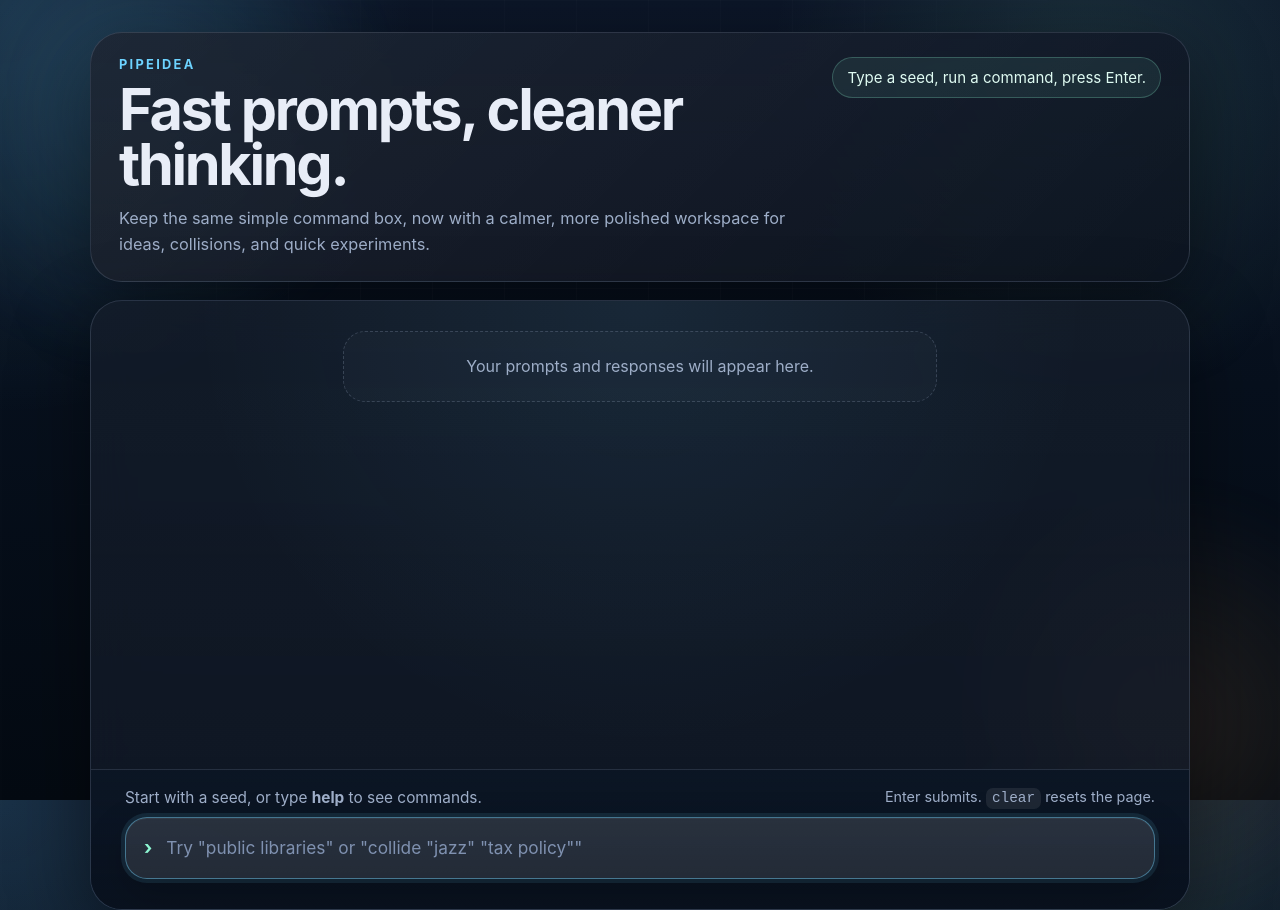
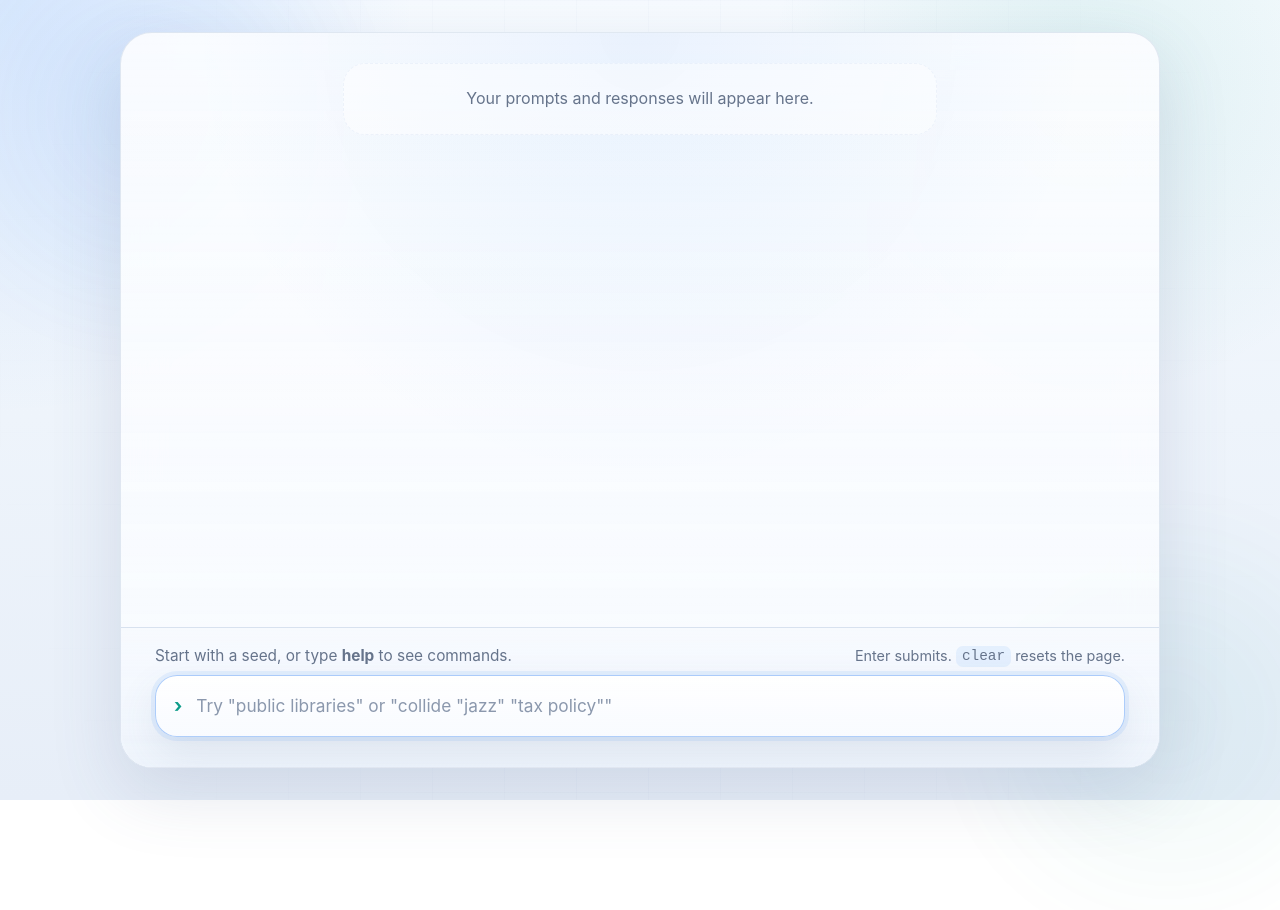
Before and after one commit to kainan-cha/pipeidea, a website: page cloudflare/worker/public/index.html in a window 1280 px wide. After the commit the page ends 800 px from the top, so only its background shows below. Drawn offline with Linux system fonts and the light colour scheme.

Commit message:
minor fix
Signed-off-by: Kainan Cha <kainan@layer1-labs.com>

```diff
--- a/cloudflare/worker/public/app.css
+++ b/cloudflare/worker/public/app.css
@@ -1,22 +1,16 @@
 :root {
-  --bg: #08111f;
-  --bg-deep: #050b14;
-  --panel: rgba(10, 19, 34, 0.72);
-  --panel-strong: rgba(12, 23, 40, 0.92);
-  --panel-soft: rgba(255, 255, 255, 0.04);
-  --surface: rgba(255, 255, 255, 0.06);
-  --surface-strong: rgba(255, 255, 255, 0.08);
-  --ink: #e8edf7;
-  --muted: #9eaec8;
-  --line: rgba(184, 202, 233, 0.16);
-  --accent: #6dd3ff;
-  --accent-strong: #8df6d2;
-  --accent-warm: #ffb36d;
-  --danger: #ff9090;
-  --shadow: 0 24px 80px rgba(0, 0, 0, 0.45);
+  --panel: rgba(247, 250, 255, 0.82);
+  --panel-strong: rgba(241, 246, 254, 0.94);
+  --surface: rgba(255, 255, 255, 0.72);
+  --surface-strong: rgba(255, 255, 255, 0.84);
+  --ink: #182235;
+  --muted: #66748b;
+  --line: rgba(94, 122, 166, 0.16);
+  --accent: #1570ef;
+  --accent-strong: #0f9d8a;
+  --danger: #c24141;
+  --shadow: 0 24px 70px rgba(74, 96, 135, 0.16);
   --radius-xl: 32px;
-  --radius-lg: 24px;
-  --radius-md: 18px;
 }
 
 * { box-sizing: border-box; }
@@ -29,14 +23,15 @@ body {
 body {
   margin: 0;
   background:
-    radial-gradient(circle at top left, rgba(109, 211, 255, 0.14), transparent 26rem),
-    radial-gradient(circle at 85% 10%, rgba(141, 246, 210, 0.12), transparent 20rem),
-    linear-gradient(180deg, #0c1628, #07101d 48%, #040a12);
+    radial-gradient(circle at top left, rgba(21, 112, 239, 0.12), transparent 26rem),
+    radial-gradient(circle at 85% 10%, rgba(15, 157, 138, 0.1), transparent 20rem),
+    linear-gradient(180deg, #f7fbff, #eef4fb 52%, #e7eef8);
   color: var(--ink);
   font-family: "SF Pro Display", "Segoe UI", "Helvetica Neue", Helvetica, Arial, sans-serif;
   padding: 32px 18px;
   position: relative;
-  overflow: hidden;
+  overflow-x: hidden;
+  overflow-y: auto;
 }
 
 body::before {
@@ -44,8 +39,8 @@ body::before {
   position: fixed;
   inset: 0;
   background-image:
-    linear-gradient(rgba(255, 255, 255, 0.025) 1px, transparent 1px),
-    linear-gradient(90deg, rgba(255, 255, 255, 0.025) 1px, transparent 1px);
+    linear-gradient(rgba(94, 122, 166, 0.03) 1px, transparent 1px),
+    linear-gradient(90deg, rgba(94, 122, 166, 0.03) 1px, transparent 1px);
   background-size: 72px 72px;
   mask-image: radial-gradient(circle at center, black 38%, transparent 88%);
   pointer-events: none;
@@ -57,32 +52,29 @@ body::before {
   height: 34rem;
   border-radius: 50%;
   filter: blur(28px);
-  opacity: 0.22;
+  opacity: 0.3;
   pointer-events: none;
 }
 
 .ambient-one {
   top: -10rem;
   left: -8rem;
-  background: radial-gradient(circle, rgba(109, 211, 255, 0.75), transparent 65%);
+  background: radial-gradient(circle, rgba(21, 112, 239, 0.28), transparent 65%);
 }
 
 .ambient-two {
   right: -10rem;
   bottom: -12rem;
-  background: radial-gradient(circle, rgba(255, 179, 109, 0.55), transparent 62%);
+  background: radial-gradient(circle, rgba(15, 157, 138, 0.22), transparent 62%);
 }
 
 .app-shell {
-  width: min(100%, 1100px);
+  width: min(100%, 1040px);
   margin: 0 auto;
-  display: grid;
-  gap: 18px;
   position: relative;
   z-index: 1;
 }
 
-.hero,
 .book {
   backdrop-filter: blur(20px);
   -webkit-backdrop-filter: blur(20px);
@@ -90,57 +82,10 @@ body::before {
   box-shadow: var(--shadow);
 }
 
-.hero {
-  display: flex;
-  align-items: end;
-  justify-content: space-between;
-  gap: 20px;
-  padding: 24px 28px;
-  border-radius: var(--radius-xl);
+.book {
+  min-height: calc(100vh - 64px);
   background:
-    linear-gradient(135deg, rgba(255, 255, 255, 0.08), rgba(255, 255, 255, 0.02)),
-    linear-gradient(180deg, rgba(9, 18, 33, 0.92), rgba(7, 14, 26, 0.84));
-}
-
-.eyebrow {
-  margin-bottom: 10px;
-  color: var(--accent);
-  font-size: 0.8rem;
-  font-weight: 700;
-  letter-spacing: 0.18em;
-  text-transform: uppercase;
-}
-
-.hero h1 {
-  margin: 0;
-  font-size: clamp(2rem, 5vw, 3.6rem);
-  line-height: 0.96;
-  letter-spacing: -0.04em;
-}
-
-.hero-copy {
-  max-width: 42rem;
-  margin: 12px 0 0;
-  color: var(--muted);
-  font-size: 1.02rem;
-  line-height: 1.6;
-}
-
-.hero-note {
-  padding: 10px 14px;
-  border-radius: 999px;
-  border: 1px solid rgba(141, 246, 210, 0.24);
-  background: rgba(141, 246, 210, 0.08);
-  color: #dffbf2;
-  font-size: 0.94rem;
-  white-space: nowrap;
-  align-self: start;
-}
-
-.book {
-  min-height: calc(100vh - 190px);
-  background:
-    linear-gradient(180deg, rgba(255, 255, 255, 0.035), rgba(255, 255, 255, 0.01)),
+    linear-gradient(180deg, rgba(255, 255, 255, 0.55), rgba(255, 255, 255, 0.2)),
     var(--panel);
   border-radius: var(--radius-xl);
   display: grid;
@@ -154,8 +99,8 @@ body::before {
   position: absolute;
   inset: 0;
   background:
-    radial-gradient(circle at top, rgba(109, 211, 255, 0.08), transparent 28rem),
-    linear-gradient(180deg, transparent, rgba(255, 255, 255, 0.015));
+    radial-gradient(circle at top, rgba(21, 112, 239, 0.08), transparent 28rem),
+    linear-gradient(180deg, transparent, rgba(255, 255, 255, 0.18));
   pointer-events: none;
 }
 
@@ -169,7 +114,7 @@ body::before {
   overflow: auto;
   padding: 30px 34px 20px;
   scrollbar-width: thin;
-  scrollbar-color: rgba(255, 255, 255, 0.18) transparent;
+  scrollbar-color: rgba(94, 122, 166, 0.35) transparent;
 }
 
 #pages:empty::before {
@@ -180,7 +125,7 @@ body::before {
   padding: 22px 24px;
   border: 1px dashed rgba(184, 202, 233, 0.2);
   border-radius: 22px;
-  background: rgba(255, 255, 255, 0.02);
+  background: rgba(255, 255, 255, 0.44);
   color: var(--muted);
   text-align: center;
   line-height: 1.6;
@@ -203,25 +148,25 @@ body::before {
 
 .entry-card {
   background:
-    linear-gradient(180deg, rgba(255, 255, 255, 0.06), rgba(255, 255, 255, 0.03)),
+    linear-gradient(180deg, rgba(255, 255, 255, 0.94), rgba(247, 250, 255, 0.82)),
     var(--surface);
-  border: 1px solid rgba(184, 202, 233, 0.12);
+  border: 1px solid rgba(94, 122, 166, 0.12);
   border-radius: 22px;
   padding: 18px 20px;
   box-shadow:
-    inset 0 1px 0 rgba(255, 255, 255, 0.05),
-    0 14px 34px rgba(0, 0, 0, 0.16);
+    inset 0 1px 0 rgba(255, 255, 255, 0.72),
+    0 14px 34px rgba(74, 96, 135, 0.08);
 }
 
 .entry-card.prompt-card {
   background:
-    linear-gradient(180deg, rgba(109, 211, 255, 0.09), rgba(109, 211, 255, 0.03)),
-    rgba(109, 211, 255, 0.03);
-  border-color: rgba(109, 211, 255, 0.18);
+    linear-gradient(180deg, rgba(21, 112, 239, 0.11), rgba(21, 112, 239, 0.03)),
+    rgba(21, 112, 239, 0.04);
+  border-color: rgba(21, 112, 239, 0.18);
 }
 
 .entry-card.meta-card {
-  background: rgba(255, 255, 255, 0.02);
+  background: rgba(255, 255, 255, 0.5);
   border-style: dashed;
   color: var(--muted);
 }
@@ -235,8 +180,8 @@ body::before {
 .entry-card.loading-card {
   color: var(--muted);
   background:
-    linear-gradient(90deg, rgba(255, 255, 255, 0.03), rgba(109, 211, 255, 0.08), rgba(255, 255, 255, 0.03)),
-    rgba(255, 255, 255, 0.03);
+    linear-gradient(90deg, rgba(255, 255, 255, 0.5), rgba(21, 112, 239, 0.1), rgba(255, 255, 255, 0.5)),
+    rgba(255, 255, 255, 0.52);
   background-size: 200% 100%;
   animation: pulseCard 1.8s linear infinite;
 }
@@ -286,20 +231,20 @@ body::before {
 .rendered blockquote {
   margin: 1em 0;
   padding: 0.1em 0 0.1em 1.1em;
-  border-left: 3px solid rgba(109, 211, 255, 0.36);
+  border-left: 3px solid rgba(21, 112, 239, 0.28);
   color: var(--muted);
 }
 
 .rendered hr {
   border: 0;
-  border-top: 1px solid rgba(184, 202, 233, 0.16);
+  border-top: 1px solid rgba(94, 122, 166, 0.16);
   margin: 1.3em 0;
 }
 
 .rendered code {
   font-family: "SFMono-Regular", "SF Mono", "Cascadia Code", "Courier New", monospace;
   font-size: 0.9em;
-  background: rgba(255, 255, 255, 0.08);
+  background: rgba(21, 112, 239, 0.08);
   padding: 0.14em 0.38em;
   border-radius: 7px;
 }
@@ -308,8 +253,8 @@ body::before {
   overflow: auto;
   padding: 14px 16px;
   border-radius: 12px;
-  background: rgba(2, 8, 18, 0.72);
-  border: 1px solid rgba(184, 202, 233, 0.1);
+  background: rgba(239, 245, 253, 0.95);
+  border: 1px solid rgba(94, 122, 166, 0.12);
   line-height: 1.45;
   margin: 1em 0;
 }
@@ -330,7 +275,7 @@ body::before {
   padding: 18px 34px 30px;
   border-top: 1px solid var(--line);
   background:
-    linear-gradient(180deg, rgba(6, 12, 22, 0.12), rgba(6, 12, 22, 0.46)),
+    linear-gradient(180deg, rgba(255, 255, 255, 0.46), rgba(239, 245, 253, 0.84)),
     var(--panel-strong);
 }
 
@@ -353,22 +298,22 @@ body::before {
   align-items: center;
   gap: 12px;
   padding: 16px 18px;
-  border: 1px solid rgba(184, 202, 233, 0.15);
+  border: 1px solid rgba(94, 122, 166, 0.14);
   border-radius: 22px;
   background:
-    linear-gradient(180deg, rgba(255, 255, 255, 0.05), rgba(255, 255, 255, 0.03)),
+    linear-gradient(180deg, rgba(255, 255, 255, 0.94), rgba(247, 250, 255, 0.82)),
     var(--surface-strong);
   box-shadow:
-    inset 0 1px 0 rgba(255, 255, 255, 0.05),
-    0 10px 25px rgba(0, 0, 0, 0.16);
+    inset 0 1px 0 rgba(255, 255, 255, 0.72),
+    0 10px 25px rgba(74, 96, 135, 0.08);
 }
 
 .input-shell:focus-within {
-  border-color: rgba(109, 211, 255, 0.44);
+  border-color: rgba(21, 112, 239, 0.34);
   box-shadow:
-    inset 0 1px 0 rgba(255, 255, 255, 0.05),
-    0 0 0 4px rgba(109, 211, 255, 0.1),
-    0 16px 40px rgba(0, 0, 0, 0.22);
+    inset 0 1px 0 rgba(255, 255, 255, 0.72),
+    0 0 0 4px rgba(21, 112, 239, 0.08),
+    0 16px 40px rgba(74, 96, 135, 0.12);
 }
 
 .input-prefix {
@@ -390,7 +335,7 @@ body::before {
 }
 
 #command::placeholder {
-  color: #7f91b0;
+  color: #8b98ad;
 }
 
 .hint {
@@ -399,7 +344,7 @@ body::before {
 }
 
 .hint code {
-  background: rgba(255, 255, 255, 0.08);
+  background: rgba(21, 112, 239, 0.08);
   padding: 0.16em 0.42em;
   border-radius: 7px;
   font-family: "SFMono-Regular", "SF Mono", "Cascadia Code", "Courier New", monospace;
@@ -428,19 +373,8 @@ body::before {
 @media (max-width: 700px) {
   body { padding: 14px; }
 
-  .hero {
-    flex-direction: column;
-    align-items: flex-start;
-    padding: 20px;
-    border-radius: 24px;
-  }
-
-  .hero-note {
-    white-space: normal;
-  }
-
   .book {
-    min-height: calc(100vh - 210px);
+    min-height: calc(100vh - 28px);
     border-radius: 24px;
   }
 
--- a/cloudflare/worker/public/index.html
+++ b/cloudflare/worker/public/index.html
@@ -11,15 +11,6 @@
   <div class="ambient ambient-two" aria-hidden="true"></div>
 
   <main class="app-shell">
-    <section class="hero">
-      <div>
-        <div class="eyebrow">Pipeidea</div>
-        <h1>Fast prompts, cleaner thinking.</h1>
-        <p class="hero-copy">Keep the same simple command box, now with a calmer, more polished workspace for ideas, collisions, and quick experiments.</p>
-      </div>
-      <div class="hero-note">Type a seed, run a command, press Enter.</div>
-    </section>
-
     <section class="book">
       <section id="pages" aria-live="polite"></section>
       <footer class="composer">
```
